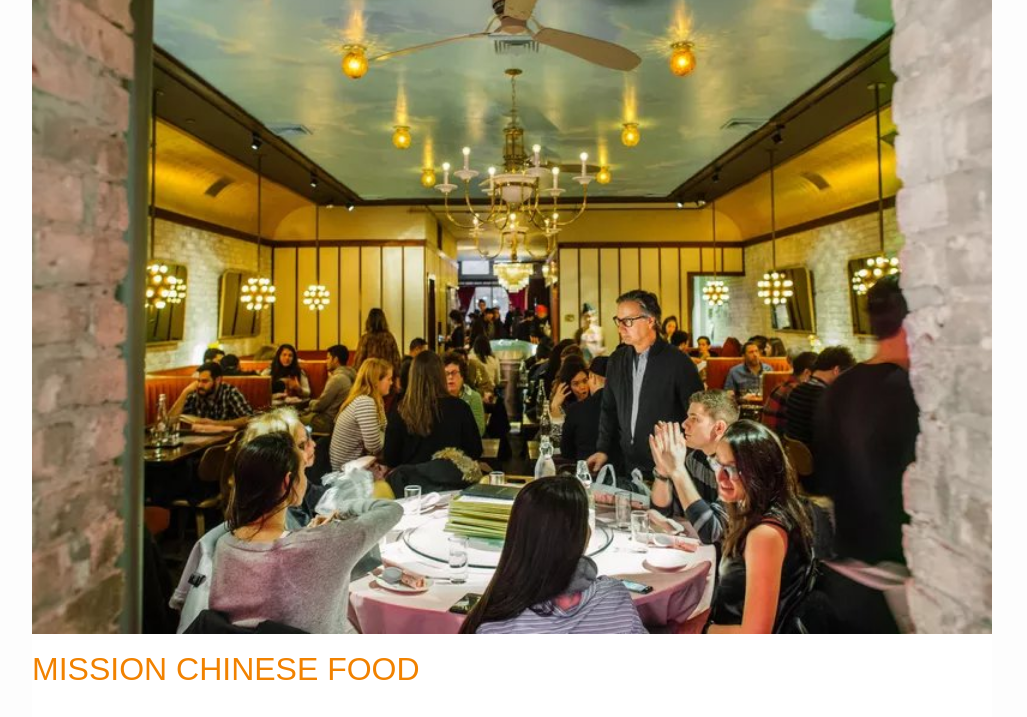
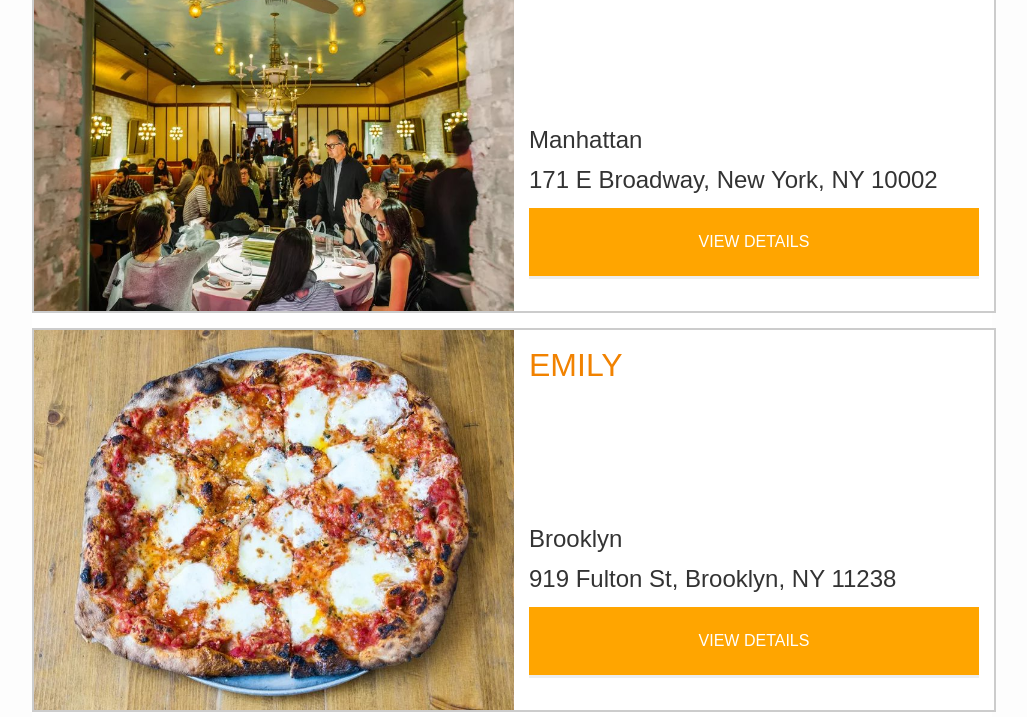
Before and after one commit to ThijsWaalders/Restaurant-Reviews-App-Stage-1, a website: page index.html in a window 1280 px wide. Shown: the part 696-1413 px from the top of the page, without its empty margins (128-1155 px from the left). Drawn offline with Linux system fonts and the light colour scheme; some packages are replaced by stand-ins of ours.

Commit message:
feat: Full responsive 2.0

```diff
--- a/css/styles.css
+++ b/css/styles.css
@@ -161,7 +161,7 @@ nav h1 a {
 #restaurants-list li h1 {
   color: #f18200;
   font-family: Arial,sans-serif;
-  font-size: 14pt;
+  /* font-size: 14pt; */
   font-weight: 200;
   letter-spacing: 0;
   line-height: 1.3;
@@ -228,13 +228,13 @@ nav h1 a {
 	width: 100%;
 }
 #restaurant-address {
-  font-size: 12pt;
+  font-size: 1.2em;
   margin: 10px 0px;
 }
 #restaurant-cuisine {
   background-color: #333;
   color: #ddd;
-  font-size: 12pt;
+  font-size: 1.3em;
   font-weight: 300;
   letter-spacing: 10px;
   margin: 0 0 20px;
@@ -254,7 +254,7 @@ nav h1 a {
 }
 #reviews-container h2 {
   color: #f58500;
-  font-size: 24pt;
+  font-size: 1.7em;
   font-weight: 300;
   letter-spacing: -1px;
   padding-bottom: 1pt;
@@ -295,6 +295,9 @@ nav h1 a {
   grid-template-columns: 1fr 1fr 1fr 1fr;
 }
 
+h1 {
+  font-size: 1.2em;
+}
 header {
   grid-area: head;
   background-color: #8ca0ff;
@@ -362,9 +365,14 @@ header {
   nav h1 a {
     font-size: 1.4em;
   }
-  #restaurants-list li h1 {
+  #restaurants-list li h1,
+  h1#restaurant-name {
     font-size: 1.8em;
   }
+  /* h1#restaurant-name {
+    font-size: 1.4em;
+  } */
+
   #restaurants-list p {
     font-size: 1.3em;
   }
@@ -387,12 +395,54 @@ header {
   }
   #restaurants-list {
     margin: auto;
+    background-color: white;
   }
-  #restaurants-list li h1 {
+  #restaurants-list li h1,
+  h1#restaurant-name {
     font-size: 2em;
   }
   #restaurants-list p {
     font-size: 1.5em;
+  }
+  #restaurants-list li {
+    display: grid;
+    height: 100%;
+    grid-template-areas: "imag info";
+    grid-template-rows: 1fr;
+    grid-template-columns: 1fr 1fr;
+    grid-template-columns: 1fr 1fr;
+    border: 2px solid #ccc;
+  }
+  #restaurants-list .restaurant-img {
+    grid-area: imag;
+    margin: auto;
+    height: 100%;
+    width: 30vw;
+  }
+  #restaurants-list li h1 {
+    position: relative;
+    grid-area: info;
+    margin: 15px;
+  }
+  #restaurants-list p {
+    grid-area: info;
+    margin: auto auto auto 15px;
+  }
+  #restaurants-list li p:first-of-type {
+    position: relative;
+    top: 20px
+  }
+  #restaurants-list li p:last-of-type {
+    position: relative;
+    top: 60px
+  }
+  #restaurants-list li a {
+    grid-area: info;
+    margin: 15px;
+    height: 48px;
+    width: auto;
+    top: 262px;
+    position: relative;
   }
   /* #restaurants-list li {
     padding: 0 20px 0 20px;
@@ -403,6 +453,42 @@ header {
 @media only screen and (min-width: 978px) {
   #restaurants-list li h1, #restaurants-list p, #restaurants-list li a {
     margin: 15px 0 30px 0;
+  }
+  #restaurants-list li {
+    display: grid;
+    height: 100%;
+    grid-template-areas: "imag info";
+    grid-template-rows: 1fr;
+    grid-template-columns: 1fr 1fr;
+    border: 2px solid #ccc;
+  }
+  #restaurants-list .restaurant-img {
+    grid-area: imag;
+  }
+  #restaurants-list li h1 {
+    position: relative;
+    grid-area: info;
+    margin: 15px;
+  }
+  #restaurants-list p {
+    grid-area: info;
+    margin: auto auto auto 15px;
+  }
+  #restaurants-list li p:first-of-type {
+    position: relative;
+    top: 20px
+  }
+  #restaurants-list li p:last-of-type {
+    position: relative;
+    top: 60px
+  }
+  #restaurants-list li a {
+    grid-area: info;
+    margin: 15px;
+    height: 48px;
+    width: auto;
+    top: 262px;
+    position: relative;
   }
 }
 
@@ -489,3 +575,8 @@ nav {
 #reviews-container h2 {
   padding: 15px;
 }
+
+
+
+
+/* ARIA / FOCUS part */
--- a/grid test/styles.css
+++ /dev/null
@@ -1,73 +0,0 @@
-.wrapper {
-  display: grid;
-  width: 100%;
-  height: auto;
-  grid-template-areas: "head head head head"
-                       "map map map map"
-                       "filter filter filter filter"
-                       "item item item item"
-                       "foot foot foot foot";
-  grid-template-rows: 50px 1fr 30px 1fr;
-  grid-template-columns: 150px 1fr 1fr 1fr 1fr;
-}
-
-.wrapper > .item1 {
-  grid-area: head;
-  background-color: #8ca0ff;
-}
-
-.wrapper > .item2 {
-  grid-area: map;
-  background-color: #ffa08c;
-}
-
-.wrapper > .item3 {
-  grid-area: filter;
-  background-color: #ffff64;
-}
-
-.wrapper > .item4 {
-  grid-area: item;
-  background-color: #8cffa0;
-}
-
-.wrapper > .item5 {
-  grid-area: foot;
-  background-color: #800040;
-}
-
-
-
-/* .item-a {
-  grid-area: header;
-  background-color: red;
-}
-.item-b {
-  grid-area: main;
-  background-color: green;
-}
-.item-c {
-  grid-area: sidebar;
-  background-color: yellow;
-}
-.item-d {
-  grid-area: footer;
-  background-color: blue;
-}
-.container {
-  display: grid;
-  width: 100vw;
-  height: 100vh;
-  justify-content: center;
-  align-content: center;
-  grid-template-columns: repeat(5, 20vmin);
-  grid-template-rows: repeat(5, 20vmin);
-}
-.container {
-  grid-template-columns: 50px 50px 50px 50px;
-  grid-template-rows: auto;
-  grid-template-areas:
-    "header header header header"
-    "main main . sidebar"
-    "footer footer footer footer";
-} */
--- a/index.html
+++ b/index.html
@@ -10,27 +10,27 @@
 </head>
 
 <body>
-  <dv class="wrapper">
-    <header>
-      <nav>
+  <div class="wrapper">
+    <header aria-label="Top Header">
+      <nav aria-label="Navigation">
         <h1><a href="/">Restaurant Reviews</a></h1>
       </nav>
     </header>
 
-    <div class="item1">
-      <main id="maincontent">
-        <section id="map-container">
-          <div id="map"></div>
+    <div class="item1" tabindex="-1">
+      <main id="maincontent" tabindex="-1">
+        <section id="map-container" tabindex="-1">
+          <div id="map" role="application" tabindex="-1" aria-hidden="true"></div>
         </section>
       </div>
       <div class="item2">
       <section>
           <div class="filter-options">
             <h2>Filter Results</h2>
-            <select class="item-c1" id="neighborhoods-select" name="neighborhoods" onchange="updateRestaurants()">
+            <select id="neighborhoods-select" name="neighborhoods" onchange="updateRestaurants()">
               <option value="all">All Neighborhoods</option>
             </select>
-            <select class="item-c2" id="cuisines-select" name="cuisines" onchange="updateRestaurants()">
+            <select id="cuisines-select" name="cuisines" onchange="updateRestaurants()">
               <option value="all">All Cuisines</option>
             </select>
           </div>
@@ -38,16 +38,14 @@
         <ul id="restaurants-list"></ul>
       </div>
       </section>
-      </div></div>
+      </div>
     </main>
     <footer id="footer" class="item4">
       Copyright (c) 2017 <a href="/"><strong>Restaurant Reviews</strong></a> All Rights Reserved.
     </footer>
-
+  </div>
 <script type="application/javascript" charset="utf-8" src="js/dbhelper.js"></script>
 <script type="application/javascript" charset="utf-8" src="js/main.js"></script>
 <script async defer src="https://maps.googleapis.com/maps/api/js?key=AIzaSyAg_yxurJWF0viLRkQwaaR8Z0ykhMr5j1s&libraries=places&callback=initMap"></script>
-
 </body>
-
 </html>
```
Also changed, not shown: grid test/index.html (deleted, +0 -19 lines).
